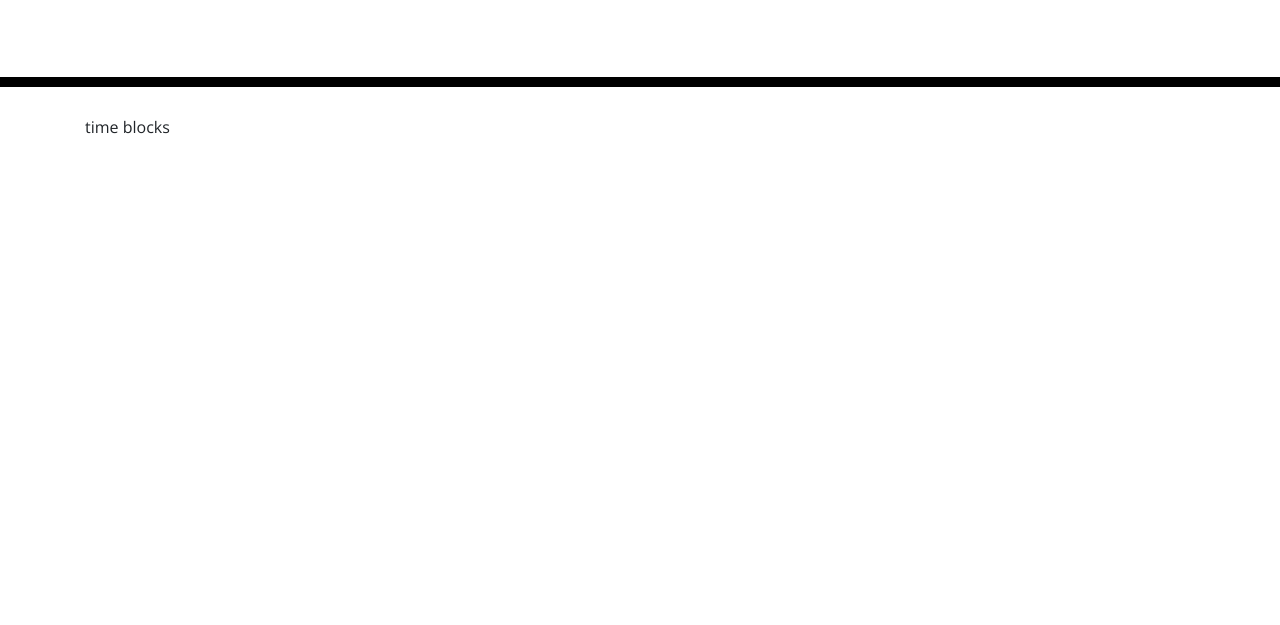
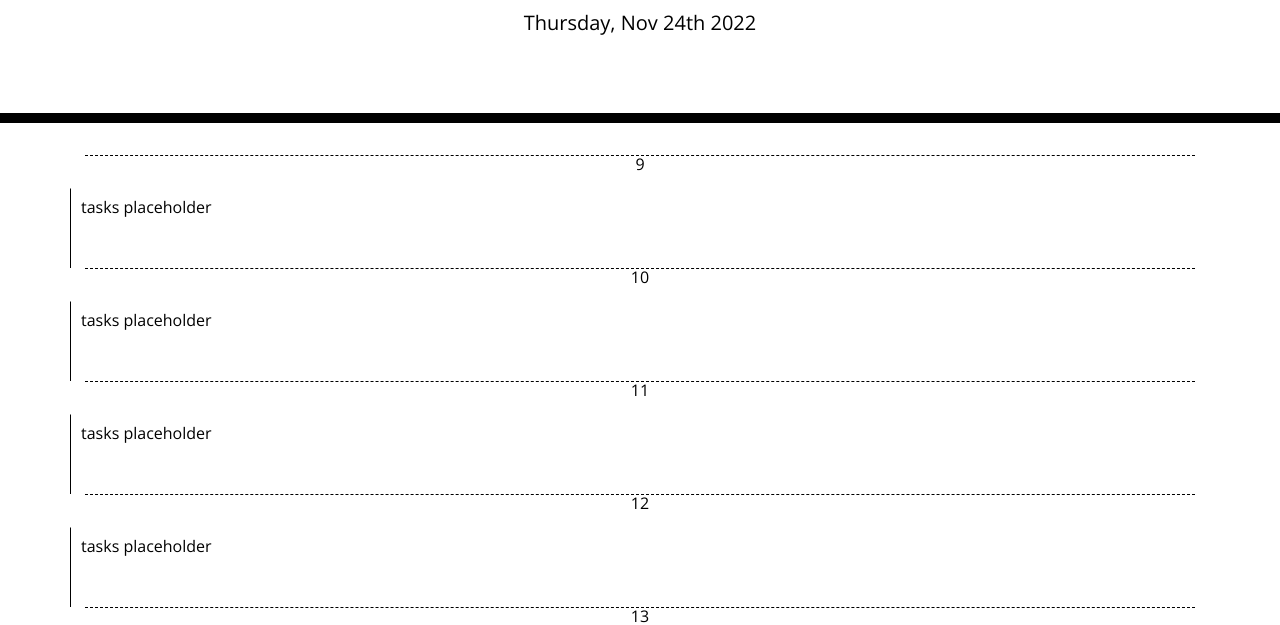
Before and after one commit to AlissaCohan18/DayCalendar, a plain HTML site: page index.html in a window 1280 px wide. Shown: the part 181-806 px from the top of the page. Drawn offline with nearby package versions, Linux system fonts and the light colour scheme; files that its build step writes are made by us from their sources.

Commit message:
loops to create time blocks

```diff
--- /dev/null
+++ b/assets/script.js
@@ -0,0 +1,36 @@
+var now = moment().format("dddd, MMM Do YYYY");
+$(currentDay).text(now);
+
+var tasks = {};
+
+var i = 0;
+while (i < 10) {
+  var timeContainer = document.createElement("section");
+  timeContainer.setAttribute('class',"time-block")
+  timeContainer.setAttribute('id',"section" + i)
+  document.querySelector(".container").appendChild(timeContainer);
+  i++;
+
+}
+
+var hr = 9;
+var j = 0;
+while (j < 10) {
+  var hrBlock = document.createElement("p");
+  hrBlock.innerText = hr;
+  hrBlock.setAttribute('class',"hour")
+  hrBlock.setAttribute('id',"hr"+j)
+  document.getElementById("section"+j).appendChild(hrBlock);
+    hr++;
+    j++;
+}
+
+var k = 0;
+while (k < 10) {
+  var textEl = document.createElement("textarea");
+  textEl.innerText = "tasks placeholder";
+  textEl.setAttribute('class',"row")
+  textEl.setAttribute('id',"text"+j)
+  document.getElementById("section"+k).appendChild(textEl);
+    k++;
+}
--- a/index.html
+++ b/index.html
@@ -18,7 +18,7 @@
       href="https://fonts.googleapis.com/css?family=Open+Sans&display=swap"
       rel="stylesheet"
     />
-    <link rel="stylesheet" href="style.css" />
+    <link rel="stylesheet" href="./assets/style.css" />
     <title>Work Day Scheduler</title>
   </head>
 
@@ -30,10 +30,10 @@
     </header>
     <div class="container">
       <!-- Timeblocks go here -->
-      <p>time blocks</p>
     </div>
+    <button class="saveBtn">Save</button>
     <script src="https://cdnjs.cloudflare.com/ajax/libs/jquery/3.2.1/jquery.min.js"></script>
     <script src="https://cdnjs.cloudflare.com/ajax/libs/moment.js/2.24.0/moment.min.js"></script>
-
+    <script src="./assets/script.js"></script>
   </body>
 </html>
```
